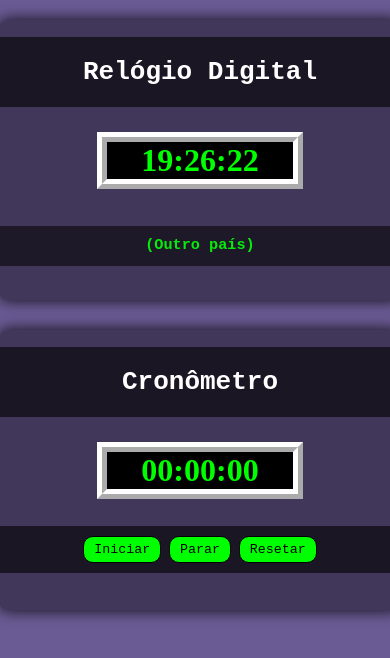
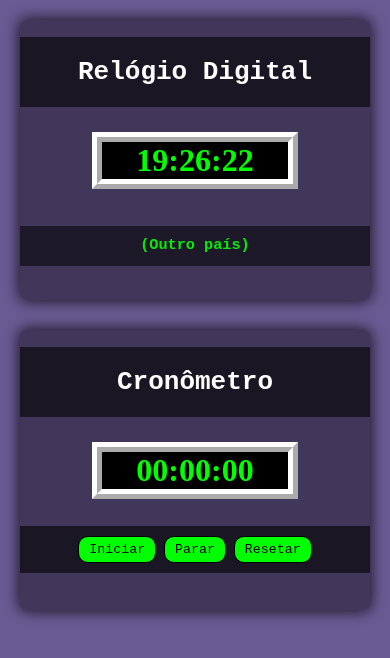
Before and after one commit to AstrOOnauta/Clock, a plain HTML site: page index.html in a window 390 px wide. Drawn offline with Linux system fonts and the light colour scheme.

Commit message:
Version 2!
- Update the interface for mobile version.

```diff
--- a/css/clock.css
+++ b/css/clock.css
@@ -2,7 +2,6 @@ body{
     background-color: #6b5b95;
     background-attachment: fixed;
     font-family: monospace;
-    display: block;
     text-align: center;
     padding: 0;
     margin: 0;
@@ -12,24 +11,22 @@ body{
     position: relative;
     background-color: rgb(0, 0, 0, 0.4);
     border-radius: 2%;
-    min-width: 400px;
     min-height: 280px;
     box-shadow: 0px 0px 15px 1px rgba(0,0,0,0.8);
     margin: auto;
     margin-top: 20px;
-    width: 250px;
+    width: 350px;
 }
 
 #timerArea{
     position: relative;
     background-color: rgb(0, 0, 0, 0.4);
     border-radius: 2%;
-    min-width: 400px;
     min-height: 280px;
     box-shadow: 0px 0px 15px 1px rgba(0,0,0,0.8);
     margin: auto;
     margin-top: 30px;
-    width: 250px;
+    width: 350px;
 }
 h3{
     position: absolute;
```
